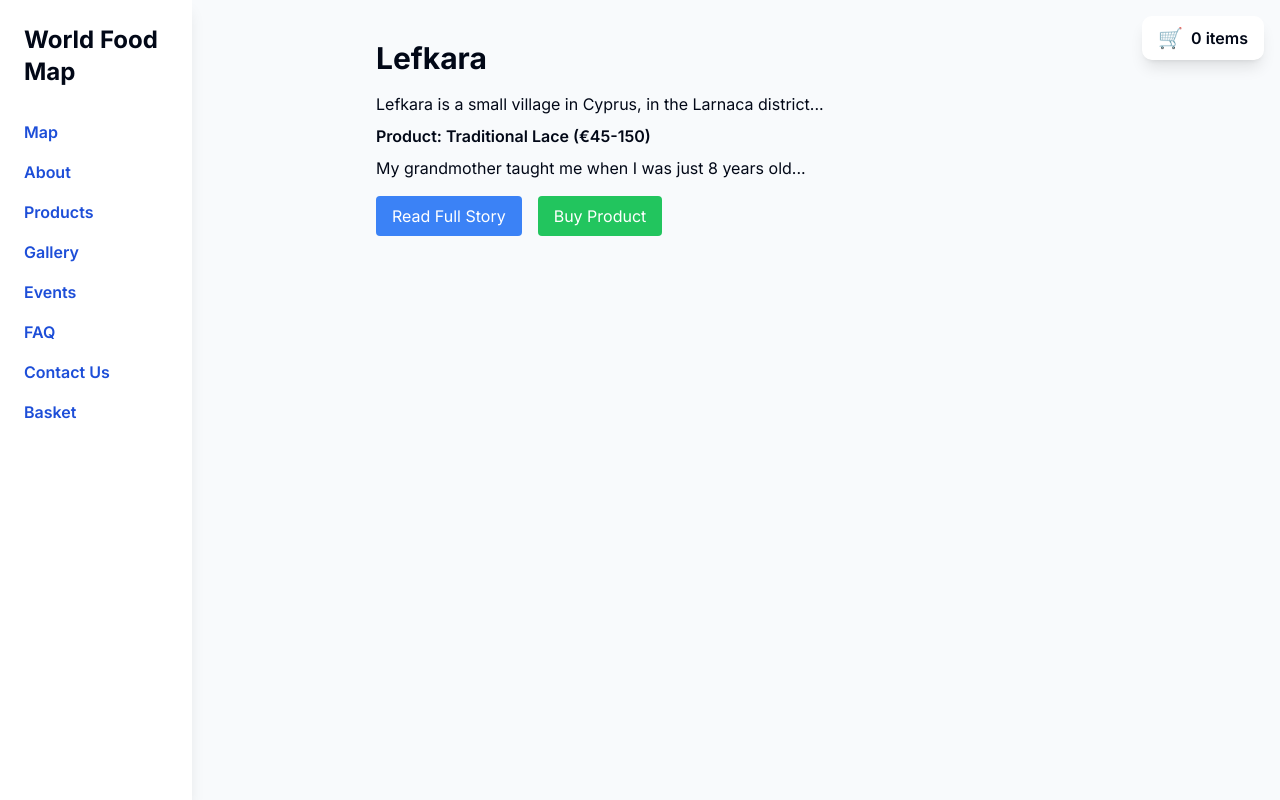
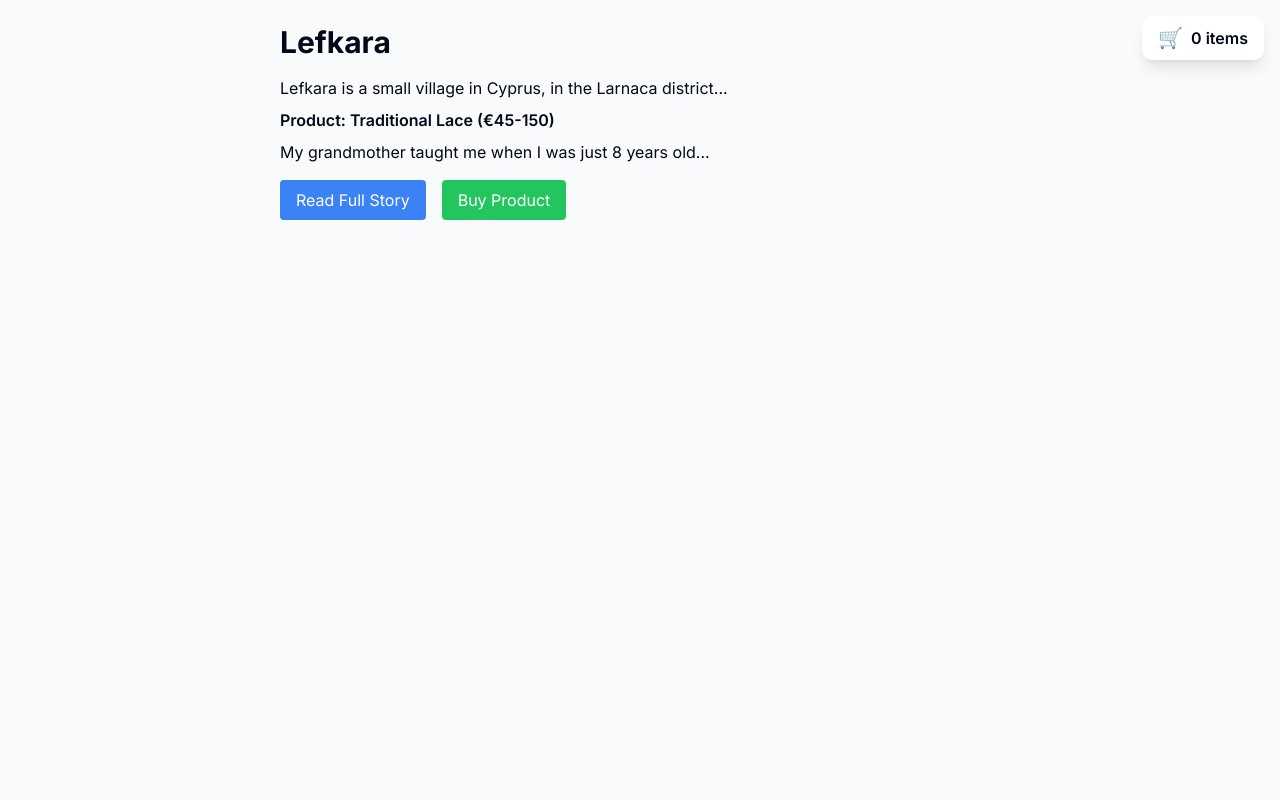
Before and after one commit to alexischry123x/WorldFoodByMap, a React (Vite) app: page /village/1 in a window 1280 px wide. Built offline with nearby package versions, Linux system fonts and the light colour scheme.

Commit message:
Update App.tsx

```diff
--- a/src/App.tsx
+++ b/src/App.tsx
@@ -1,125 +1,25 @@
-// src/App.tsx
-import React, { useState } from "react";
-import { BrowserRouter, Routes, Route, Link } from "react-router-dom";
-import { QueryClient, QueryClientProvider } from "@tanstack/react-query";
-import { ThemeProvider } from "@/components/theme-provider";
-import { TooltipProvider } from "@/components/ui/tooltip";
-import { Toaster } from "@/components/ui/toaster";
-import { Toaster as Sonner } from "@/components/ui/sonner";
-
-import { CartProvider } from "./components/CartContext";
-import Basket from "./components/Basket";
-
-import Index from "./pages/Index";
-import Products from "./pages/Products";
-import BasketPage from "./pages/Basket";
-import About from "./pages/About";
-import Gallery from "./pages/Gallery";
-import Events from "./pages/Events";
-import FAQ from "./pages/FAQ";
-import ContactUs from "./pages/ContactUs";
-import VillageDetail from "./components/VillageDetail";
-import StoryDetail from "./components/StoryDetail";
-import NotFound from "./pages/NotFound";
-
-const queryClient = new QueryClient();
+import React from 'react';
+import { BrowserRouter, Routes, Route } from 'react-router-dom';
+import { CartProvider } from './components/CartContext';
+import Basket from './components/Basket';
+import Index from './pages/Index';
+import VillageDetail from './components/VillageDetail';
+import ProductPurchase from './components/ProductPurchase';
+import BasketPage from './pages/BasketPage';
 
 const App: React.FC = () => {
-  const [mobileMenuOpen, setMobileMenuOpen] = useState(false);
-
-  const toggleMobileMenu = () => setMobileMenuOpen((prev) => !prev);
-
-  const menuItems = [
-    { name: "Map", path: "/" },
-    { name: "About", path: "/about" },
-    { name: "Products", path: "/products" },
-    { name: "Gallery", path: "/gallery" },
-    { name: "Events", path: "/events" },
-    { name: "FAQ", path: "/faq" },
-    { name: "Contact Us", path: "/contact" },
-    { name: "Basket", path: "/basket" },
-  ];
-
   return (
-    <ThemeProvider defaultTheme="light">
-      <QueryClientProvider client={queryClient}>
-        <TooltipProvider>
     <CartProvider>
-            <Toaster />
-            <Sonner />
-
       <BrowserRouter>
-              {/* Desktop Sidebar */}
-              <div className="hidden md:flex fixed top-0 left-0 h-full w-48 flex-col bg-white shadow-lg p-6 z-50">
-                <div className="text-2xl font-bold mb-8">World Food Map</div>
-                <nav className="flex flex-col gap-4">
-                  {menuItems.map((item) => (
-                    <Link
-                      key={item.path}
-                      to={item.path}
-                      className="font-semibold text-blue-700 hover:text-blue-900"
-                    >
-                      {item.name}
-                    </Link>
-                  ))}
-                </nav>
-              </div>
-
-              {/* Mobile Top Bar */}
-              <div className="md:hidden flex justify-between items-center bg-white shadow p-4 sticky top-0 z-50">
-                <div className="text-xl font-bold">World Food Map</div>
-                <button
-                  onClick={toggleMobileMenu}
-                  className="p-2 rounded bg-blue-100"
-                  aria-label="Toggle menu"
-                >
-                  ☰
-                </button>
-              </div>
-
-              {/* Mobile Menu */}
-              {mobileMenuOpen && (
-                <div className="md:hidden bg-white shadow-lg absolute top-16 left-0 w-full flex flex-col p-4 gap-2 z-40">
-                  {menuItems.map((item) => (
-                    <Link
-                      key={item.path}
-                      to={item.path}
-                      className="font-semibold text-blue-700 hover:text-blue-900"
-                      onClick={() => setMobileMenuOpen(false)}
-                    >
-                      {item.name}
-                    </Link>
-                  ))}
-                </div>
-              )}
-
-              {/* Basket Icon Visible on All Pages */}
         <Basket />
-
-              {/* Main Content */}
-              <div className="md:ml-48 p-4">
         <Routes>
           <Route path="/" element={<Index />} />
-                  <Route path="/products" element={<Products />} />
+          <Route path="/village/:villageId" element={<VillageDetail />} />
+          <Route path="/purchase/:villageId" element={<ProductPurchase />} />
           <Route path="/basket" element={<BasketPage />} />
-                  <Route path="/about" element={<About />} />
-                  <Route path="/gallery" element={<Gallery />} />
-                  <Route path="/events" element={<Events />} />
-                  <Route path="/faq" element={<FAQ />} />
-                  <Route path="/contact" element={<ContactUs />} />
-
-                  {/* Village Detail */}
-                  <Route path="/village/:villageId" element={<VillageDetail />} />
-                  <Route path="/story/:villageId" element={<StoryDetail />} />
-
-                  <Route path="*" element={<NotFound />} />
         </Routes>
-              </div>
       </BrowserRouter>
     </CartProvider>
-        </TooltipProvider>
-      </QueryClientProvider>
-    </ThemeProvider>
   );
 };
 
```
Lines whose indentation alone changed are shown as unchanged.
